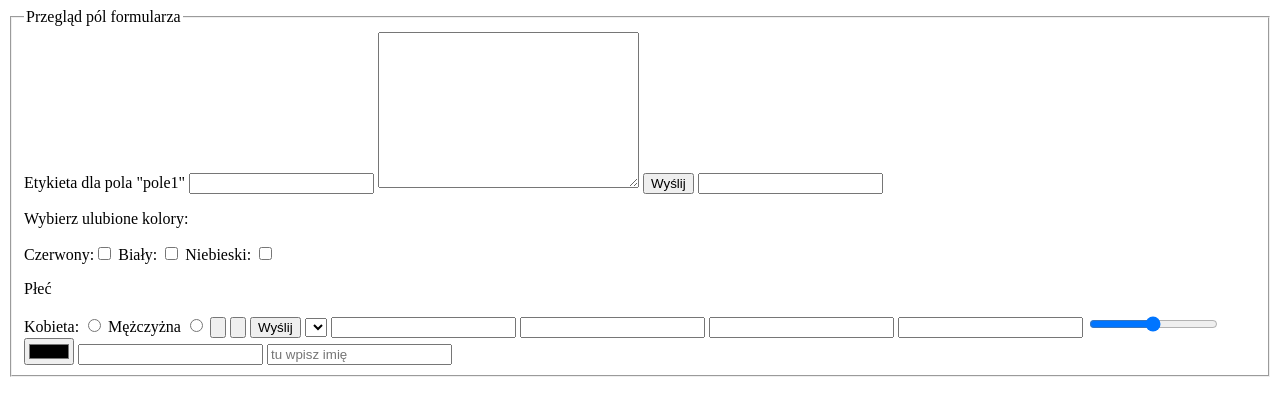
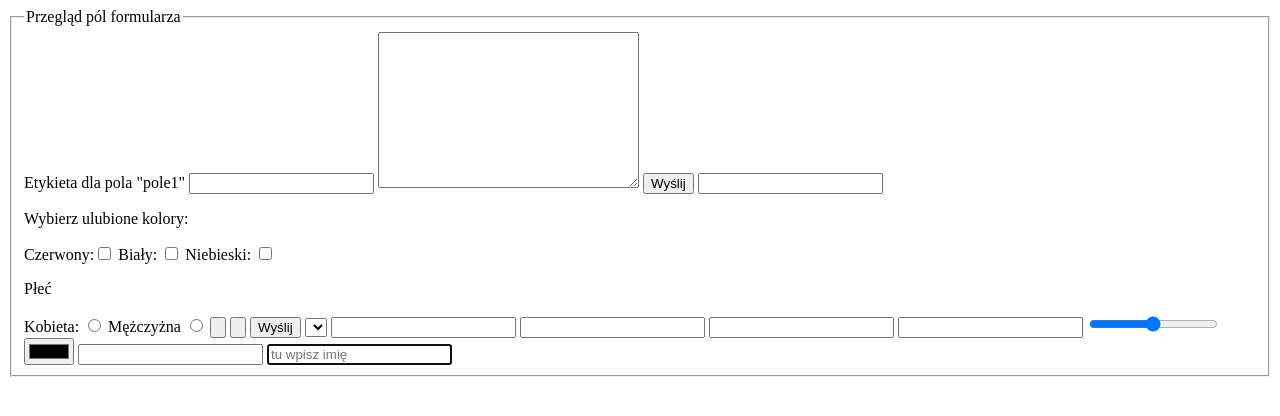
Before and after one commit to robidz/kurs-www, a plain HTML site: page html5/formularze.html in a window 1280 px wide. Drawn offline with Linux system fonts and the light colour scheme.

Commit message:
Update html5/formularze.html

```diff
--- a/html5/formularze.html
+++ b/html5/formularze.html
@@ -51,7 +51,7 @@
         <input type="color" name="" id="" />
         <input type="url" name="" id="" />
 
-        <input type="text" placeholder="tu wpisz imię" required="required"/>
+        <input type="text" placeholder="tu wpisz imię" required="required" autofocus="autofocus">
 
     </fieldset>
 </form>
```
